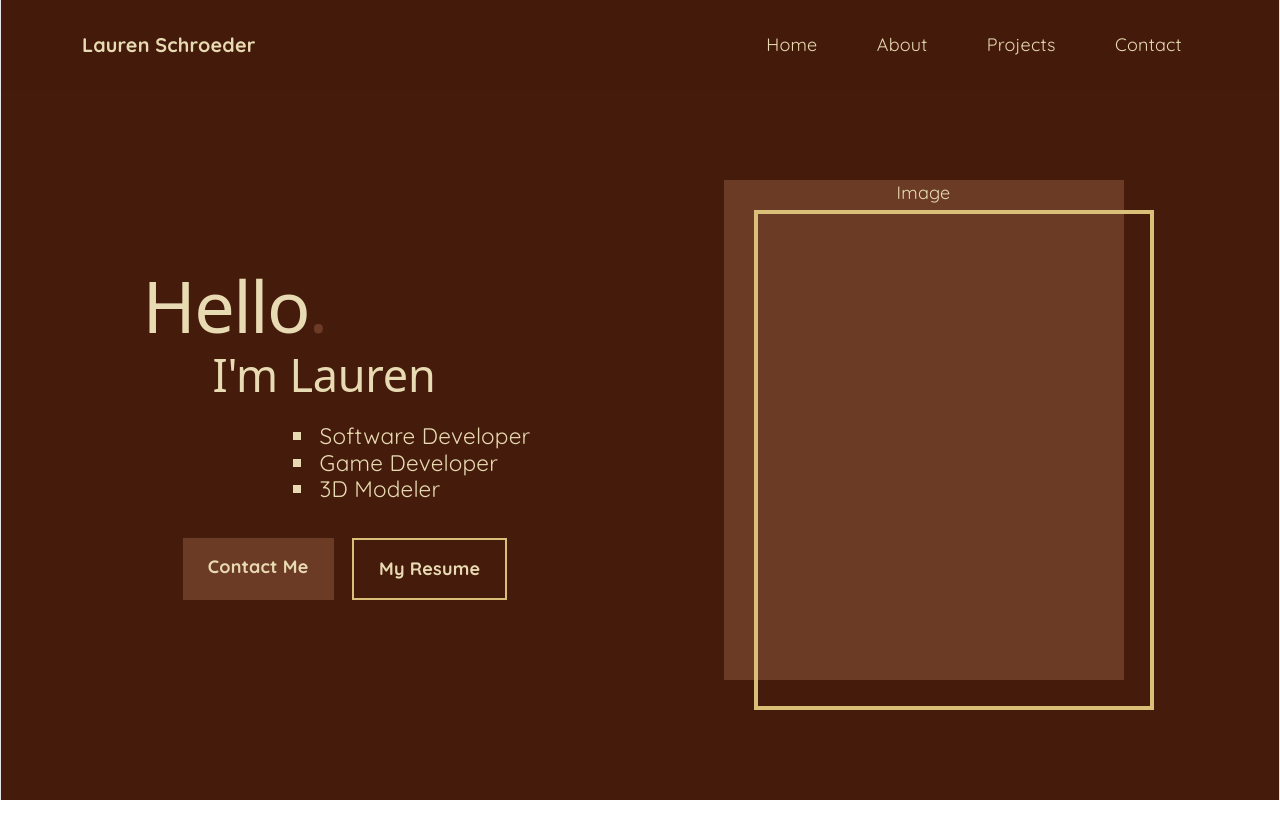
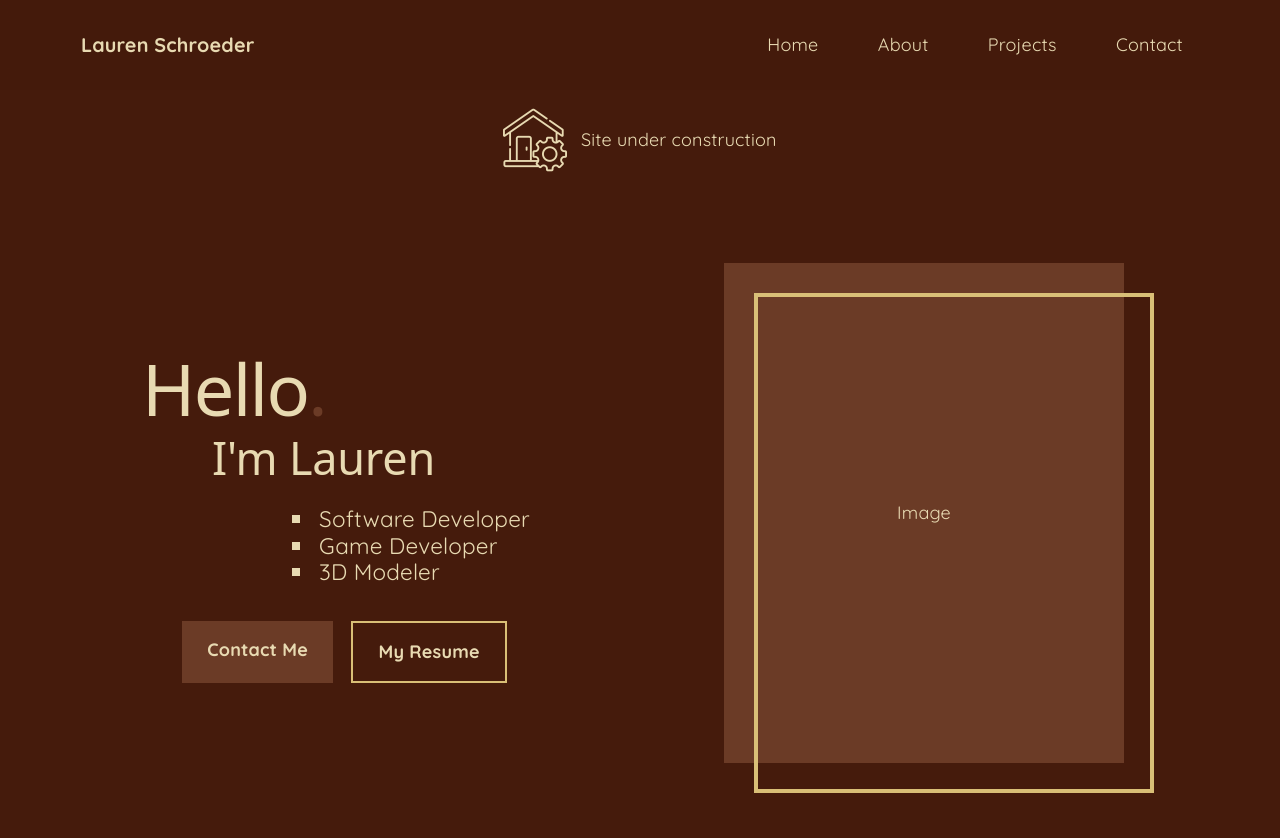
Before and after one commit to flamberdoodle/Lauren-portfolio, a React (Vite) app in the folder frontend/: page / in a window 1280 px wide. Shown: the top 838 px of the page. Before the commit the page ends 800 px from the top, so only its background shows below. Built offline with nearby package versions, Linux system fonts and the light colour scheme.

Commit message:
fixed home screen and dispayed that the site is still being worked on/under construction

```diff
--- a/frontend/src/App.css
+++ b/frontend/src/App.css
@@ -12,7 +12,12 @@ body,
   margin: 0;
   padding: 0;
   width: 100%;
-  min-height: 100vh;
+  min-height: 100%;
+  background-color: var(--walnut-red);
+}
+
+main {
+  background-color: var(--walnut-red);
 }
 
 :root {
@@ -38,6 +43,7 @@ body {
   background-color: var(--walnut-red);
   color: var(--cream);
   font-family: "Quicksand", sans-serif;
+  height: 100vh;
 }
 
 .navbar {
@@ -195,18 +201,42 @@ body {
 }
 
 /* Homescreen styles ------------------------------------------*/
-
 .home-page {
-  min-height: calc(100vh - 120px);
+  min-height: 100vh;
 
   display: grid;
   grid-template-columns: 1fr 1fr;
+  grid-template-rows: auto 1fr;
 
   align-items: center;
   justify-items: center;
 
-  padding: 0 6rem;
-  gap: 4rem;
+  padding: 0 6rem 4rem 6rem;
+  gap: 2rem 4rem;
+
+  background-color: var(--walnut-red);
+}
+
+.construction-banner {
+  grid-column: 1 / -1;
+  grid-row: 1;
+
+  display: flex;
+  align-items: center;
+  justify-content: center;
+  gap: 0.75rem;
+
+  width: 100%;
+  margin-top: 1rem;
+}
+
+.construction-banner p {
+  margin: 0;
+}
+
+.home-text {
+  grid-column: 1;
+  grid-row: 2;
 }
 
 .home-paragraph {
@@ -322,6 +352,10 @@ body {
   height: 500px;
 
   background-color: var(--walnut);
+  display: flex;
+  align-items: center;
+  justify-content: center;
+  text-align: center;
 }
 
 /* about screen styles */
--- a/frontend/src/Components/Home.jsx
+++ b/frontend/src/Components/Home.jsx
@@ -1,6 +1,18 @@
+import constructionIcon from '../assets/Visuals/Construction_icon.png';
+
 function Home() {
   return (
     <main className="home-page">
+      <div className="construction-banner">
+        <img
+          src={constructionIcon}
+          alt="construction icon"
+          className="card-icon"
+        />
+
+        <p>Site under construction</p>
+      </div>
+
       <section className="home-text">
         <h1>Hello<span className="accent">.</span></h1>
         <h2>I&apos;m Lauren</h2>
--- a/frontend/src/index.css
+++ b/frontend/src/index.css
@@ -32,18 +32,8 @@
 
 @media (prefers-color-scheme: dark) {
   :root {
-    --text: #9ca3af;
-    --text-h: #f3f4f6;
-    --bg: #16171d;
-    --border: #2e303a;
-    --code-bg: #1f2028;
-    --accent: #c084fc;
-    --accent-bg: rgba(192, 132, 252, 0.15);
-    --accent-border: rgba(192, 132, 252, 0.5);
-    --social-bg: rgba(47, 48, 58, 0.5);
-    --shadow:
-      rgba(0, 0, 0, 0.4) 0 10px 15px -3px, rgba(0, 0, 0, 0.25) 0 4px 6px -2px;
-  }
+  background: #451b0c;
+}
 
   #social .button-icon {
     filter: invert(1) brightness(2);
@@ -52,15 +42,14 @@
 
 body {
   margin: 0;
+  background: #451b0c;
 }
 
 #root {
-  width: 1126px;
-  max-width: 100%;
-  margin: 0 auto;
-  text-align: center;
-  border-inline: 1px solid var(--border);
+  width: 100%;
   min-height: 100svh;
+  background: #451b0c;
+
   display: flex;
   flex-direction: column;
   box-sizing: border-box;
```
Also changed, not shown: frontend/src/assets/Visuals/Construction_icon.png (added).
